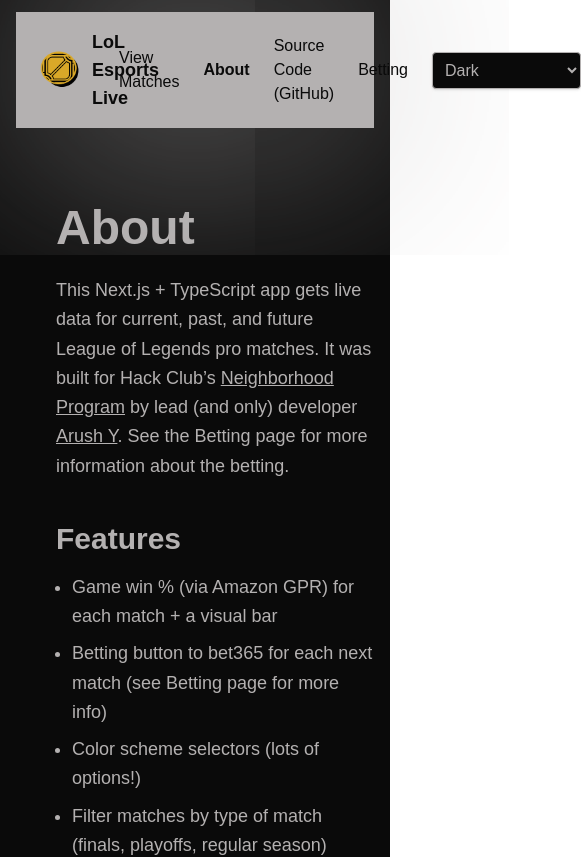
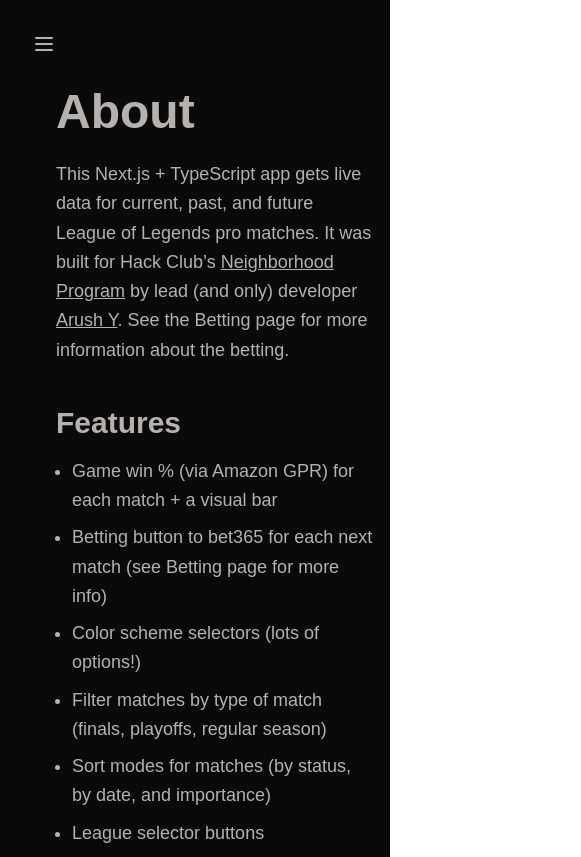
Before and after one commit to ArushYadlapati/lolesports-live, a Next.js app: page /about in a window 390 px wide. Shown: the top 857 px of the page, 581 px wide, since content can reach past the window. Built offline with nearby package versions, Linux system fonts and the light colour scheme.

Commit message:
created sidebar for mobile view

```diff
--- a/app/about/page.tsx
+++ b/app/about/page.tsx
@@ -1,9 +1,9 @@
 "use client";
 
 import Image from "next/image";
-import Navbar from "@/app/navbar";
 import { useColorScheme } from "@/app/helper/colorScheme";
-import { JSX } from "react";
+import {JSX, useState} from "react";
+import Menu from "@/app/menu/menu";
 
 /**
  * About page for the LoL Live app.
@@ -13,10 +13,11 @@
  */
 export default function About(): JSX.Element {
     const { scheme } = useColorScheme();
+    const [isSidebarOpen, setIsSidebarOpen] = useState(false);
 
     return (
         <main className="flex flex-col min-h-screen px-4 py-3" style={{ backgroundColor: scheme.background, color: scheme.foreground }}>
-            <Navbar />
+            <Menu isOpen={isSidebarOpen} setIsOpen={setIsSidebarOpen} />
 
             <div className="flex flex-col md:flex-row justify-between items-start mt-12 gap-12 pl-10 pt-7">
                 <div className="flex-1">
--- a/app/betting/page.tsx
+++ b/app/betting/page.tsx
@@ -1,9 +1,9 @@
 "use client";
 
 import Image from "next/image";
-import Navbar from "@/app/navbar";
 import { useColorScheme } from "@/app/helper/colorScheme";
-import { JSX } from "react";
+import React, {JSX, useState} from "react";
+import Menu from "@/app/menu/menu";
 
 /**
  * Betting disclaimer page for the LoL Live app.
@@ -13,10 +13,11 @@
  */
 export default function Betting(): JSX.Element {
     const { scheme } = useColorScheme();
+    const [isSidebarOpen, setIsSidebarOpen] = useState(false);
 
     return (
         <main className="flex flex-col min-h-screen px-4 py-3" style={{ backgroundColor: scheme.background, color: scheme.foreground }}>
-            <Navbar />
+            <Menu isOpen={isSidebarOpen} setIsOpen={setIsSidebarOpen} />
             <div className="flex flex-col md:flex-row justify-between items-start mt-12 gap-12 pl-10 pt-7">
                 <div className="flex-1">
                     <h1 className="text-5xl font-bold mb-6">
--- /dev/null
+++ b/app/menu/menu.tsx
@@ -0,0 +1,35 @@
+import React, { useEffect, useState } from "react";
+import Navbar from "@/app/menu/navbar";
+import Sidebar from "@/app/menu/sidebar";
+
+interface MenuProps {
+    isOpen: boolean;
+    setIsOpen: React.Dispatch<React.SetStateAction<boolean>>;
+}
+
+/**
+ * Menu component that conditionally renders a Navbar or Sidebar based on the screen size (mobile vs pc).
+ * @param isOpen if the sidebar is open
+ * @param setIsOpen sets the sidebar's open state
+ * @constructor
+ */
+export default function Menu({ isOpen, setIsOpen }: MenuProps): React.JSX.Element {
+    const [isMobile, setIsMobile] = useState(false);
+
+    useEffect(() => {
+        // Run on client side only
+        function handleResize() {
+            setIsMobile(window.innerWidth < 768);
+        }
+
+        handleResize(); // initialize
+
+        window.addEventListener("resize", handleResize);
+        return () => window.removeEventListener("resize", handleResize);
+    }, []);
+
+    if (isMobile) {
+        return <Sidebar isOpen={ isOpen } setIsOpen={ setIsOpen }/>;
+    }
+    return <Navbar/>;
+}
--- a/app/navbar.tsx
+++ b/app/menu/navbar.tsx
@@ -2,7 +2,7 @@
 
 import Link from "next/link";
 import Image from "next/image";
-import {colorSchemes, useColorScheme } from "@/app/helper/colorScheme";
+import { colorSchemes, useColorScheme } from "@/app/helper/colorScheme";
 import React from "react";
 import { usePathname } from "next/navigation";
 
--- /dev/null
+++ b/app/menu/sidebar.tsx
@@ -0,0 +1,81 @@
+import React from "react";
+import Image from "next/image";
+import { Menu } from "lucide-react";
+import { usePathname } from "next/navigation";
+import { colorSchemes, useColorScheme } from "@/app/helper/colorScheme";
+import Link from "next/link";
+
+interface SidebarProps {
+    isOpen: boolean;
+    setIsOpen: React.Dispatch <React.SetStateAction<boolean>>;
+}
+
+/**
+ * Sidebar that replaces the navbar for mobile devices.
+ * @param isOpen if the sidebar is open
+ * @param setIsOpen sets the sidebar's open state
+ * @constructor
+ */
+export default function Sidebar({ isOpen, setIsOpen }: SidebarProps): React.JSX.Element {
+    const { scheme, setScheme } = useColorScheme();
+    const pathName = usePathname();
+
+    const handleSchemeChange = (event: React.ChangeEvent<HTMLSelectElement>) => {
+        const selectedName: string = event.target.value;
+        const selectedScheme = colorSchemes.find((s) => s.name === selectedName);
+        if (selectedScheme) {
+            setScheme(selectedScheme);
+        }
+    };
+
+    const isBold = (path: string) => (path === pathName ? "font-bold" : "");
+
+    return (
+        <div>
+            <button className="p-4 z-60 fixed top-4 left-4 bg-transparent" onClick={ () => setIsOpen(!isOpen) }
+                aria-label="Toggle menu" aria-expanded={ isOpen }
+            >
+                { !isOpen ? <Menu size={ 24 } /> : "" }
+            </button>
+
+            <nav className={ `fixed top-0 left-0 h-full w-64 z-50 shadow-lg transform transition-transform duration-300 ease-in-out
+                 ${ isOpen ? "translate-x-0" : "-translate-x-full" }` } style={{ backgroundColor: scheme.foreground, color: scheme.background }}
+            >
+                <div className="flex items-center space-x-3 px-6 py-4 pt-6">
+                    <Image src="/favicon-clearbg.png" alt="Logo" width={ 40 } height={ 40 } onClick={ () => setIsOpen(!isOpen) } />
+                    <span className="text-lg font-semibold">
+                        LoL Esports Live
+                    </span>
+                </div>
+
+                <div className="flex flex-col space-y-4 px-6 py-2">
+                    <Link href="/" className={ `${ isBold("/") } hover:underline` } onClick={() => setIsOpen(false) }>
+                        View Matches
+                    </Link>
+
+                    <Link href="/about" className={ `${ isBold("/about") } hover:underline` } onClick={ () => setIsOpen(false) }>
+                        About
+                    </Link>
+
+                    <Link href="/betting" className={ `${ isBold("/betting") } hover:underline` } onClick={ () => setIsOpen(false) }>
+                        Betting
+                    </Link>
+
+                    <a href="https://github.com/ArushYadlapati/lolesports-live" target="_blank" rel="noopener noreferrer" className="hover:underline">
+                        Source Code (GitHub)
+                    </a>
+
+                    <select value={ scheme.name } className="p-2 rounded border shadow" onChange={ handleSchemeChange }
+                        style={{ backgroundColor: scheme.background, color: scheme.foreground, borderColor: scheme.foreground }}
+                    >
+                        { colorSchemes.map((color) => (
+                            <option key={ color.name } value={ color.name }>
+                                { color.name }
+                            </option>
+                        ))}
+                    </select>
+                </div>
+            </nav>
+        </div>
+    );
+}
--- a/app/page.tsx
+++ b/app/page.tsx
@@ -10,8 +10,8 @@
 import { FilterModes, getCurrentFilterMode, setFilterMode, setSortMode, SortModes } from "@/app/helper/leagues";
 import { useColorScheme, getButtonStyle, getButtonClassName } from "./helper/colorScheme";
 import { updateGPR} from "@/app/api/gprAPI";
-import Navbar from "@/app/navbar";
 import * as dotenv from "dotenv";
+import Menu from "@/app/menu/menu";
 
 dotenv.config();
 
@@ -27,6 +27,7 @@
     const [filter, setFilter] = useState(getCurrentFilterMode());
     const [button, setButton] = useState<{ [key: string] : boolean }>({ });
     const [responseText, setResponseText] = useState("Loading Matches (just for you!)...");
+    const [isSidebarOpen, setIsSidebarOpen] = useState(false);
 
     let fetchMatches = async () => {
         await updateResponse();
@@ -78,13 +79,15 @@
         );
     }
 
+    const dimClass = isSidebarOpen ? "opacity-40 pointer-events-none transition-opacity duration-300" : "opacity-100 transition-opacity duration-300";
+
     return (() => {
         return (
             <div className="h-screen flex flex-col px-4 py-3"
                 style={{ backgroundColor: scheme.background, color: scheme.foreground, transition: "background-color 0.3s, color 0.3s" }}
             >
-                <Navbar />
-
+                <Menu isOpen={isSidebarOpen} setIsOpen={setIsSidebarOpen} />
+                <div className={dimClass}>
                 <div className="flex flex-1 min-h-0 justify-center gap-20">
                     <div className="w-64 flex flex-col items-center space-y-6 flex-shrink-0 pt-30 pl-20">
                         <Image src="/logo-v1.svg" alt="Logo" width={ 200 } height={ 200 } />
@@ -161,6 +164,7 @@
                     </div>
                 </div>
             </div>
+            </div>
         );
     })();
 }
--- a/package.json
+++ b/package.json
@@ -11,6 +11,7 @@
   "dependencies": {
     "@vercel/speed-insights": "^1.2.0",
     "dotenv": "^16.5.0",
+    "lucide-react": "^0.523.0",
     "next": "15.3.2",
     "puppeteer": "^24.10.1",
     "react": "^19.0.0",
```
Also changed, not shown: 1 other file (tests, documents, lock files or other folders).
